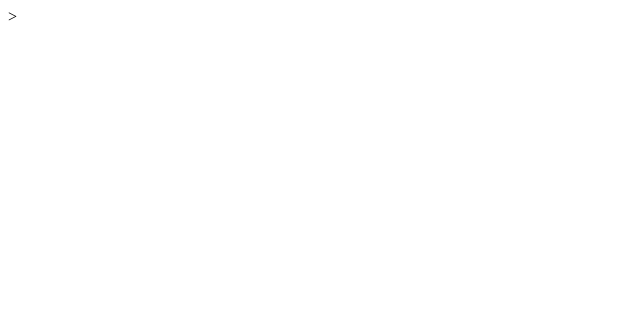
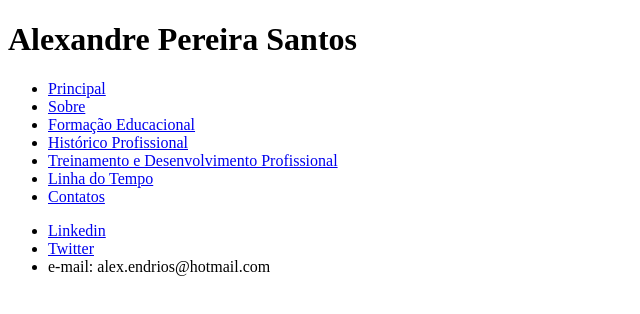
Before and after one commit to alexendrios/projeto_site_if_Valinhos_sp, a plain HTML site: page template.html in a window 1280 px wide. Shown: the whole page, without its empty margins (0-640 px from the left). Drawn offline with Linux system fonts and the light colour scheme; files that its build step writes are made by us from their sources.

Commit message:
Configuracao template - Parte 1

```diff
--- a/template.html
+++ b/template.html
@@ -8,10 +8,46 @@
 </head>
 
 <body>
-    <header></header>
-    <nav></nav>
+    <header>
+        <h1>Alexandre Pereira Santos</h1>
+    </header>
+    <nav>
+        <ul>
+            <li>
+                <a href="index.html">Principal</a>
+            </li>
+            <li>
+                <a href="sobre.html">Sobre</a>
+            </li>
+            <li>
+                <a href="formacao.html">Formação Educacional</a>
+            </li>
+            <li>
+                <a href="historico.html">Histórico Profissional</a>
+            </li>
+            <li>
+                <a href="desenvolvimento.html">Treinamento e Desenvolvimento Profissional</a>
+            </li>
+            <li>
+                <a href="linha_tempo">Linha do Tempo</a>
+            </li>
+            <li>
+                <a href="contato.html">Contatos</a>
+            </li>
+        </ul>
+    </nav>
     <section></section>
-    <footer></footer>
+    <footer>
+        <ul>
+            <li>
+                <a href="www.linkedin.com/in/alexendrios">Linkedin</a>
+                <li>
+                    <a href="https://twitter.com/AlexEndrios">Twitter</a>
+                </li>
+                <li>e-mail: alex.endrios@hotmail.com</li>
+            </li>
+        </ul>
+    </footer>
 </body>
 
-</html>>
+</html>
```
